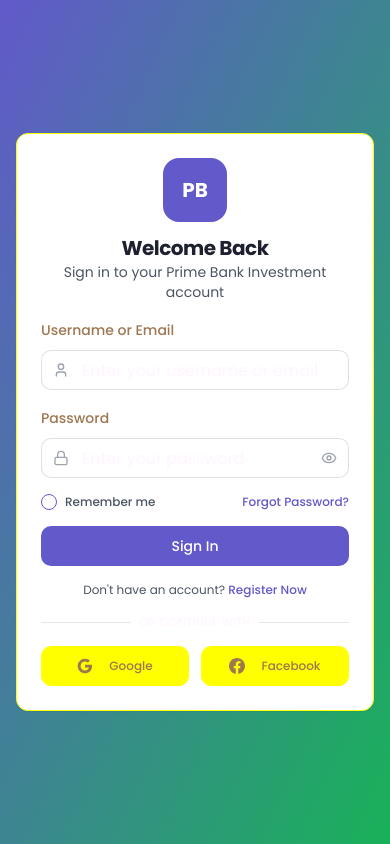
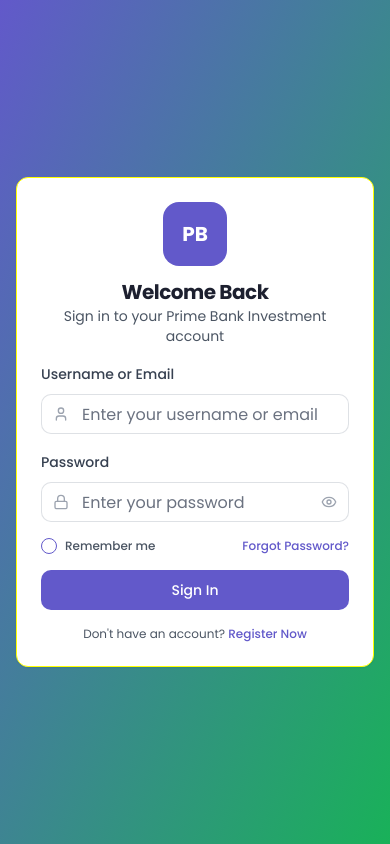
Before and after one commit to unisoftsystemltd/prime-spark-invest-hub, a React (Vite) app: page / in a window 390 px wide. Built offline with nearby package versions, Linux system fonts and the light colour scheme.

Commit message:
Fix: Login and Registration page UI improvements
- Added hint text color to text fields in the login page.
- Removed Google and Facebook login options.
- Applied gray border with opacity and white fill to text fields.
- Adjusted the registration page card size for better responsiveness.

```diff
--- a/src/components/LoginPage.tsx
+++ b/src/components/LoginPage.tsx
@@ -62,7 +62,7 @@ const LoginPage: React.FC<LoginPageProps> = ({ onLogin, onRegister, onForgotPass
         <CardContent className="space-y-4 px-6 pb-6">
           {/* Username Field */}
           <div className="space-y-2">
-            <Label htmlFor="username" className="text-sm">Username or Email</Label>
+            <Label htmlFor="username" className="text-sm text-gray-700">Username or Email</Label>
             <div className="relative">
               <User className="absolute left-3 top-1/2 transform -translate-y-1/2 text-gray-400 w-4 h-4" />
               <Input
@@ -71,7 +71,7 @@ const LoginPage: React.FC<LoginPageProps> = ({ onLogin, onRegister, onForgotPass
                 placeholder="Enter your username or email"
                 value={username}
                 onChange={(e) => setUsername(e.target.value)}
-                className={`pl-10 bg-white border-gray-300/70 focus:border-prime-purple ${errors.username ? 'border-red-500' : ''}`}
+                className={`pl-10 bg-white border-gray-300/70 focus:border-prime-purple placeholder:text-gray-500 ${errors.username ? 'border-red-500' : ''}`}
               />
             </div>
             {errors.username && (
@@ -81,7 +81,7 @@ const LoginPage: React.FC<LoginPageProps> = ({ onLogin, onRegister, onForgotPass
 
           {/* Password Field */}
           <div className="space-y-2">
-            <Label htmlFor="password" className="text-sm">Password</Label>
+            <Label htmlFor="password" className="text-sm text-gray-700">Password</Label>
             <div className="relative">
               <Lock className="absolute left-3 top-1/2 transform -translate-y-1/2 text-gray-400 w-4 h-4" />
               <Input
@@ -90,7 +90,7 @@ const LoginPage: React.FC<LoginPageProps> = ({ onLogin, onRegister, onForgotPass
                 placeholder="Enter your password"
                 value={password}
                 onChange={(e) => setPassword(e.target.value)}
-                className={`pl-10 pr-10 bg-white border-gray-300/70 focus:border-prime-purple ${errors.password ? 'border-red-500' : ''}`}
+                className={`pl-10 pr-10 bg-white border-gray-300/70 focus:border-prime-purple placeholder:text-gray-500 ${errors.password ? 'border-red-500' : ''}`}
               />
               <button
                 type="button"
@@ -147,35 +147,6 @@ const LoginPage: React.FC<LoginPageProps> = ({ onLogin, onRegister, onForgotPass
               </button>
             </p>
           </div>
-
-          {/* Divider */}
-          <div className="relative">
-            <div className="absolute inset-0 flex items-center">
-              <span className="w-full border-t border-gray-200" />
-            </div>
-            <div className="relative flex justify-center text-xs uppercase">
-              <span className="bg-white px-2 text-muted-foreground">Or continue with</span>
-            </div>
-          </div>
-
-          {/* Social Login Options */}
-          <div className="grid grid-cols-2 gap-3">
-            <Button variant="outline" className="w-full text-xs py-2">
-              <svg className="w-4 h-4 mr-2" viewBox="0 0 24 24">
-                <path fill="currentColor" d="M22.56 12.25c0-.78-.07-1.53-.2-2.25H12v4.26h5.92c-.26 1.37-1.04 2.53-2.21 3.31v2.77h3.57c2.08-1.92 3.28-4.74 3.28-8.09z"/>
-                <path fill="currentColor" d="M12 23c2.97 0 5.46-.98 7.28-2.66l-3.57-2.77c-.98.66-2.23 1.06-3.71 1.06-2.86 0-5.29-1.93-6.16-4.53H2.18v2.84C3.99 20.53 7.7 23 12 23z"/>
-                <path fill="currentColor" d="M5.84 14.09c-.22-.66-.35-1.36-.35-2.09s.13-1.43.35-2.09V7.07H2.18C1.43 8.55 1 10.22 1 12s.43 3.45 1.18 4.93l2.85-2.22.81-.62z"/>
-                <path fill="currentColor" d="M12 5.38c1.62 0 3.06.56 4.21 1.64l3.15-3.15C17.45 2.09 14.97 1 12 1 7.7 1 3.99 3.47 2.18 7.07l3.66 2.84c.87-2.6 3.3-4.53 6.16-4.53z"/>
-              </svg>
-              Google
-            </Button>
-            <Button variant="outline" className="w-full text-xs py-2">
-              <svg className="w-4 h-4 mr-2" fill="currentColor" viewBox="0 0 24 24">
-                <path d="M24 12.073c0-6.627-5.373-12-12-12s-12 5.373-12 12c0 5.99 4.388 10.954 10.125 11.854v-8.385H7.078v-3.47h3.047V9.43c0-3.007 1.792-4.669 4.533-4.669 1.312 0 2.686.235 2.686.235v2.953H15.83c-1.491 0-1.956.925-1.956 1.874v2.25h3.328l-.532 3.47h-2.796v8.385C19.612 23.027 24 18.062 24 12.073z"/>
-              </svg>
-              Facebook
-            </Button>
-          </div>
         </CardContent>
       </Card>
     </div>
--- a/src/components/RegistrationPage.tsx
+++ b/src/components/RegistrationPage.tsx
@@ -1,4 +1,3 @@
-
 import React, { useState } from 'react';
 import { Button } from '@/components/ui/button';
 import { Input } from '@/components/ui/input';
@@ -73,7 +72,7 @@ const RegistrationPage: React.FC<RegistrationPageProps> = ({ onBackToLogin }) =>
     <div className="space-y-4">
       <div className="grid grid-cols-1 gap-4">
         <div>
-          <Label htmlFor="fullName">Full Name</Label>
+          <Label htmlFor="fullName" className="text-sm text-gray-700">Full Name</Label>
           <div className="relative">
             <User className="absolute left-3 top-1/2 transform -translate-y-1/2 text-gray-400 w-4 h-4" />
             <Input
@@ -82,13 +81,13 @@ const RegistrationPage: React.FC<RegistrationPageProps> = ({ onBackToLogin }) =>
               placeholder="Enter your full name"
               value={formData.fullName}
               onChange={(e) => handleInputChange('fullName', e.target.value)}
-              className="pl-10"
+              className="pl-10 bg-white border-gray-300/70 focus:border-prime-purple placeholder:text-gray-500"
             />
           </div>
         </div>
 
         <div>
-          <Label htmlFor="email">Email Address</Label>
+          <Label htmlFor="email" className="text-sm text-gray-700">Email Address</Label>
           <div className="relative">
             <Mail className="absolute left-3 top-1/2 transform -translate-y-1/2 text-gray-400 w-4 h-4" />
             <Input
@@ -97,13 +96,13 @@ const RegistrationPage: React.FC<RegistrationPageProps> = ({ onBackToLogin }) =>
               placeholder="Enter your email"
               value={formData.email}
               onChange={(e) => handleInputChange('email', e.target.value)}
-              className="pl-10"
+              className="pl-10 bg-white border-gray-300/70 focus:border-prime-purple placeholder:text-gray-500"
             />
           </div>
         </div>
 
         <div>
-          <Label htmlFor="phone">Phone Number</Label>
+          <Label htmlFor="phone" className="text-sm text-gray-700">Phone Number</Label>
           <div className="relative">
             <Phone className="absolute left-3 top-1/2 transform -translate-y-1/2 text-gray-400 w-4 h-4" />
             <Input
@@ -112,13 +111,13 @@ const RegistrationPage: React.FC<RegistrationPageProps> = ({ onBackToLogin }) =>
               placeholder="Enter your phone number"
               value={formData.phone}
               onChange={(e) => handleInputChange('phone', e.target.value)}
-              className="pl-10"
+              className="pl-10 bg-white border-gray-300/70 focus:border-prime-purple placeholder:text-gray-500"
             />
           </div>
         </div>
 
         <div>
-          <Label htmlFor="nid">National ID (NID)</Label>
+          <Label htmlFor="nid" className="text-sm text-gray-700">National ID (NID)</Label>
           <div className="relative">
             <FileText className="absolute left-3 top-1/2 transform -translate-y-1/2 text-gray-400 w-4 h-4" />
             <Input
@@ -127,23 +126,24 @@ const RegistrationPage: React.FC<RegistrationPageProps> = ({ onBackToLogin }) =>
               placeholder="Enter your NID number"
               value={formData.nid}
               onChange={(e) => handleInputChange('nid', e.target.value)}
-              className="pl-10"
+              className="pl-10 bg-white border-gray-300/70 focus:border-prime-purple placeholder:text-gray-500"
             />
           </div>
         </div>
 
         <div>
-          <Label htmlFor="dob">Date of Birth</Label>
+          <Label htmlFor="dob" className="text-sm text-gray-700">Date of Birth</Label>
           <Input
             id="dob"
             type="date"
             value={formData.dateOfBirth}
             onChange={(e) => handleInputChange('dateOfBirth', e.target.value)}
+            className="bg-white border-gray-300/70 focus:border-prime-purple"
           />
         </div>
 
         <div>
-          <Label htmlFor="address">Address</Label>
+          <Label htmlFor="address" className="text-sm text-gray-700">Address</Label>
           <div className="relative">
             <MapPin className="absolute left-3 top-1/2 transform -translate-y-1/2 text-gray-400 w-4 h-4" />
             <Input
@@ -152,7 +152,7 @@ const RegistrationPage: React.FC<RegistrationPageProps> = ({ onBackToLogin }) =>
               placeholder="Enter your address"
               value={formData.address}
               onChange={(e) => handleInputChange('address', e.target.value)}
-              className="pl-10"
+              className="pl-10 bg-white border-gray-300/70 focus:border-prime-purple placeholder:text-gray-500"
             />
           </div>
         </div>
@@ -167,13 +167,14 @@ const RegistrationPage: React.FC<RegistrationPageProps> = ({ onBackToLogin }) =>
   const renderStep2 = () => (
     <div className="space-y-4">
       <div>
-        <Label htmlFor="password">Password</Label>
+        <Label htmlFor="password" className="text-sm text-gray-700">Password</Label>
         <Input
           id="password"
           type="password"
           placeholder="Create a strong password"
           value={formData.password}
           onChange={(e) => handleInputChange('password', e.target.value)}
+          className="bg-white border-gray-300/70 focus:border-prime-purple placeholder:text-gray-500"
         />
         <p className="text-sm text-gray-500 mt-1">
           Password must be at least 8 characters with numbers and symbols
@@ -181,13 +182,14 @@ const RegistrationPage: React.FC<RegistrationPageProps> = ({ onBackToLogin }) =>
       </div>
 
       <div>
-        <Label htmlFor="confirmPassword">Confirm Password</Label>
+        <Label htmlFor="confirmPassword" className="text-sm text-gray-700">Confirm Password</Label>
         <Input
           id="confirmPassword"
           type="password"
           placeholder="Confirm your password"
           value={formData.confirmPassword}
           onChange={(e) => handleInputChange('confirmPassword', e.target.value)}
+          className="bg-white border-gray-300/70 focus:border-prime-purple placeholder:text-gray-500"
         />
       </div>
 
@@ -345,13 +347,13 @@ const RegistrationPage: React.FC<RegistrationPageProps> = ({ onBackToLogin }) =>
 
   return (
     <div className="min-h-screen bg-gradient-to-br from-prime-purple to-prime-green flex items-center justify-center p-4">
-      <Card className="w-full max-w-md">
+      <Card className="w-full max-w-sm sm:max-w-md lg:max-w-sm">
         <CardHeader className="text-center space-y-4">
-          <div className="w-20 h-20 bg-prime-purple rounded-2xl flex items-center justify-center mx-auto">
-            <div className="text-2xl font-bold text-white">PB</div>
+          <div className="w-16 h-16 bg-prime-purple rounded-2xl flex items-center justify-center mx-auto">
+            <div className="text-xl font-bold text-white">PB</div>
           </div>
           <div>
-            <CardTitle className="text-2xl font-bold text-prime-dark">Create Account</CardTitle>
+            <CardTitle className="text-xl font-bold text-prime-dark">Create Account</CardTitle>
             <CardDescription className="text-gray-600">
               {getStepTitle()} - Step {currentStep} of 3
             </CardDescription>
@@ -366,7 +368,7 @@ const RegistrationPage: React.FC<RegistrationPageProps> = ({ onBackToLogin }) =>
           </div>
         </CardHeader>
 
-        <CardContent>
+        <CardContent className="px-6 pb-6">
           {currentStep === 1 && renderStep1()}
           {currentStep === 2 && renderStep2()}
           {currentStep === 3 && renderEKYCStep()}
```
